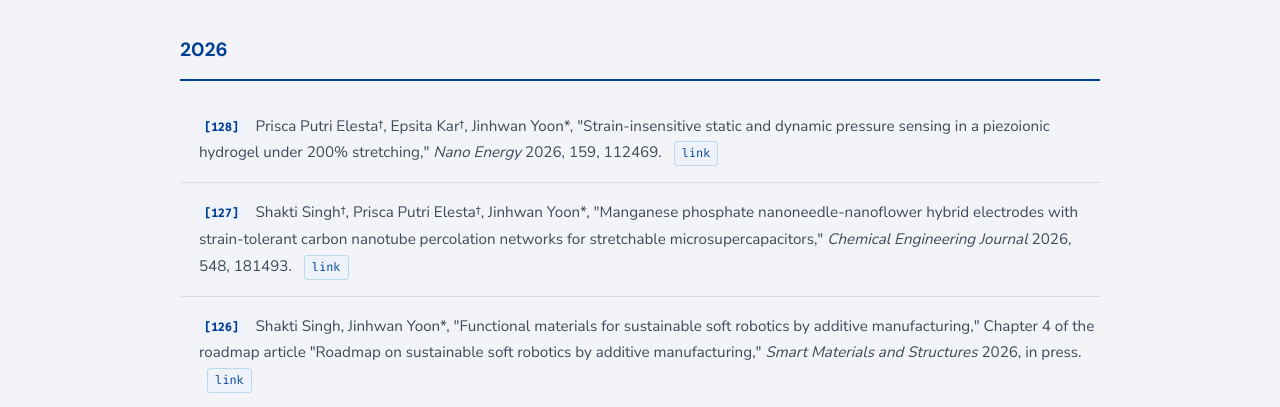
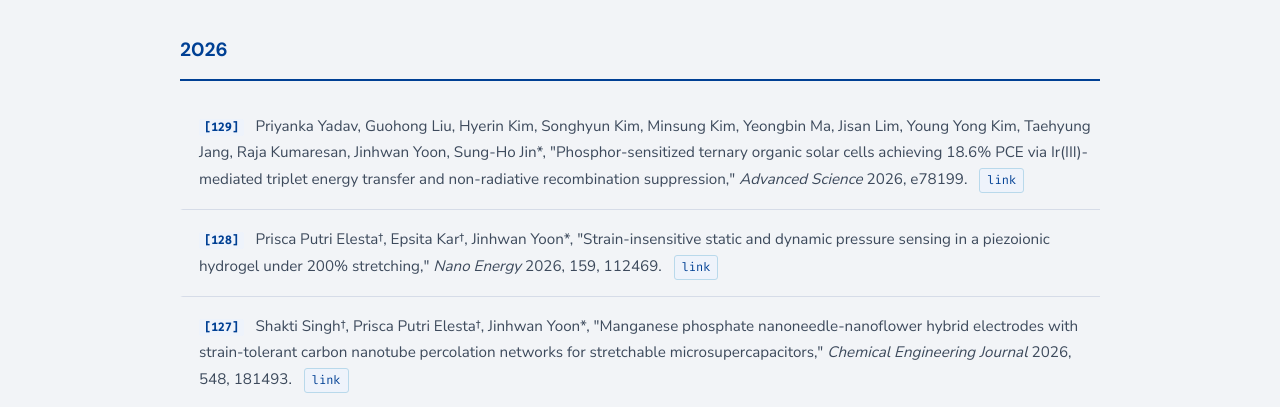
Before and after one commit to Jimmy-559/Yoon-Research-Group, a plain HTML site: page publications.html in a window 1280 px wide. Shown: the part 388-795 px from the top of the page. Drawn offline with Linux system fonts and the light colour scheme.

Commit message:
Add Advanced Science 2026 paper

```diff
--- a/publications.html
+++ b/publications.html
@@ -151,6 +151,7 @@
   <div class="pub-year-block">
     <div class="pub-year-hdr">2026</div>
     <ul class="pub-list">
+      <li class="pub-item"><span class="pub-num">[129]</span> Priyanka Yadav, Guohong Liu, Hyerin Kim, Songhyun Kim, Minsung Kim, Yeongbin Ma, Jisan Lim, Young Yong Kim, Taehyung Jang, Raja Kumaresan, Jinhwan Yoon, Sung-Ho Jin*, "Phosphor-sensitized ternary organic solar cells achieving 18.6% PCE via Ir(III)-mediated triplet energy transfer and non-radiative recombination suppression," <span class="pub-journal">Advanced Science</span> 2026, e78199. <a href="https://doi.org/10.1002/advs.78199" class="pub-link" target="_blank">link</a></li>
       <li class="pub-item"><span class="pub-num">[128]</span> Prisca Putri Elesta†, Epsita Kar†, Jinhwan Yoon*, "Strain-insensitive static and dynamic pressure sensing in a piezoionic hydrogel under 200% stretching," <span class="pub-journal">Nano Energy</span> 2026, 159, 112469. <a href="https://doi.org/10.1016/j.nanoen.2026.112469" class="pub-link" target="_blank">link</a></li>
       <li class="pub-item"><span class="pub-num">[127]</span> Shakti Singh†, Prisca Putri Elesta†, Jinhwan Yoon*, "Manganese phosphate nanoneedle-nanoflower hybrid electrodes with strain-tolerant carbon nanotube percolation networks for stretchable microsupercapacitors," <span class="pub-journal">Chemical Engineering Journal</span> 2026, 548, 181493. <a href="https://doi.org/10.1016/j.cej.2026.181493" class="pub-link" target="_blank">link</a></li>
       <li class="pub-item"><span class="pub-num">[126]</span> Shakti Singh, Jinhwan Yoon*, "Functional materials for sustainable soft robotics by additive manufacturing," Chapter 4 of the roadmap article "Roadmap on sustainable soft robotics by additive manufacturing," <span class="pub-journal">Smart Materials and Structures</span> 2026, in press. <a href="https://doi.org/10.1088/1361-665X/ae8f8e" class="pub-link" target="_blank">link</a></li>
```
